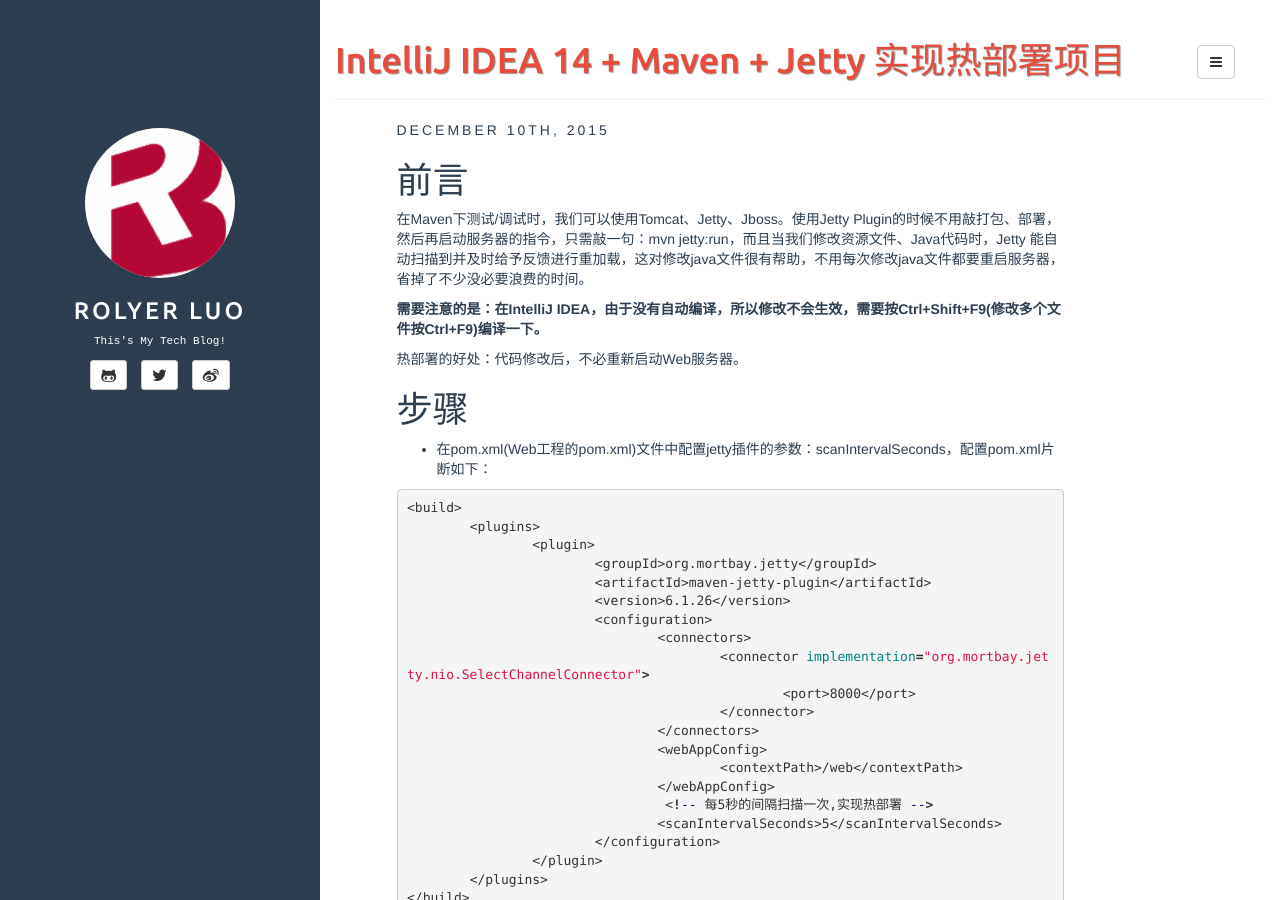
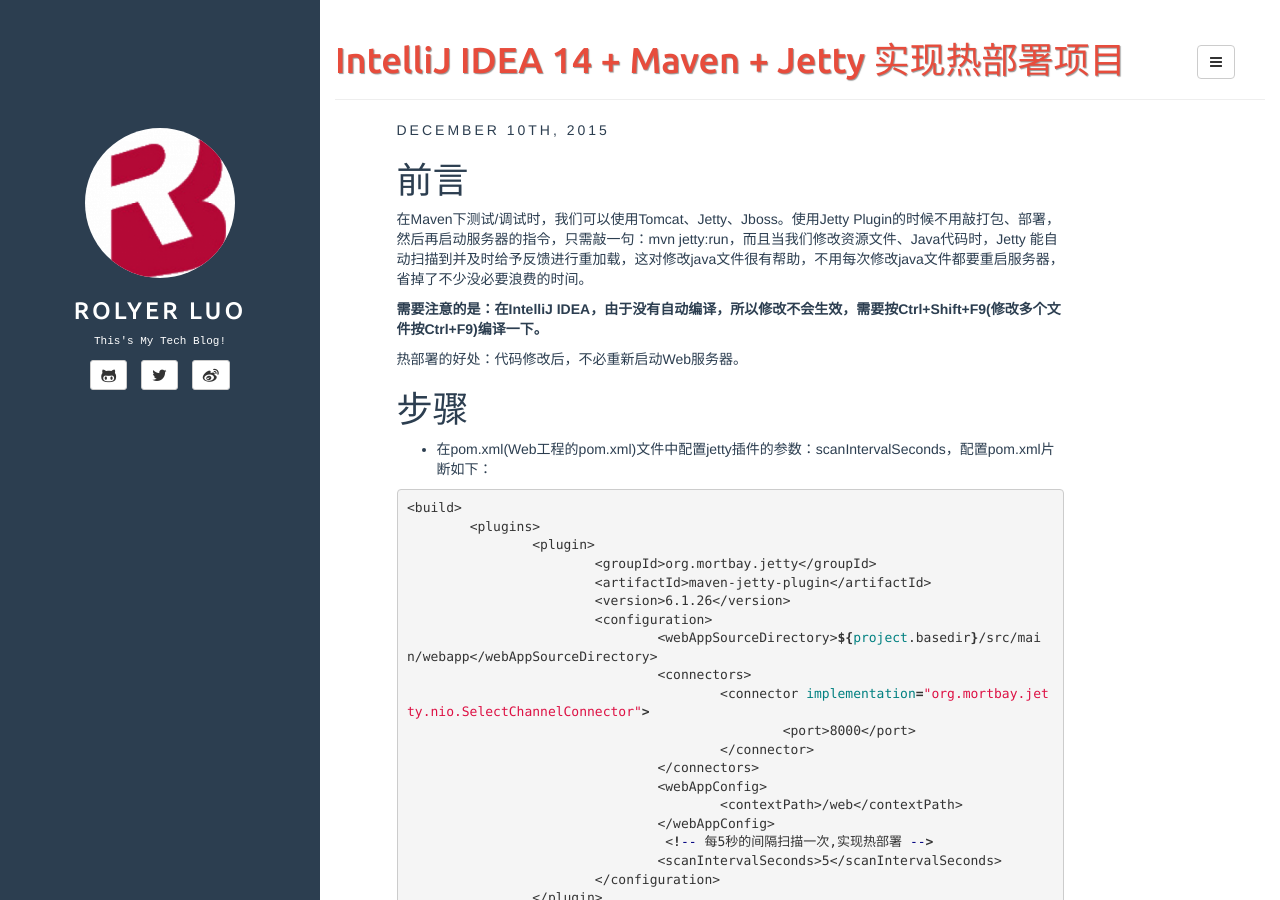
Before and after one commit to rolyer/rolyer.github.com, a Jekyll site: the page built from _posts/2015-12-10-IntelliJ-Maven-Jetty-Hotswap.md, in a window 1280 px wide and 900 px high. Built offline with Jekyll 4.4.1, drawn with Linux system fonts in a browser that asks for light colours; comment, search, counter and statistics services are not loaded.

Commit message:
Add source directory for WebApp

```diff
--- a/_posts/2015-12-10-IntelliJ-Maven-Jetty-Hotswap.md
+++ b/_posts/2015-12-10-IntelliJ-Maven-Jetty-Hotswap.md
@@ -28,6 +28,7 @@
 			<artifactId>maven-jetty-plugin</artifactId>
 			<version>6.1.26</version>
 			<configuration>
+				<webAppSourceDirectory>${project.basedir}/src/main/webapp</webAppSourceDirectory>
 				<connectors>
 					<connector implementation="org.mortbay.jetty.nio.SelectChannelConnector">
 						<port>8000</port>
```
